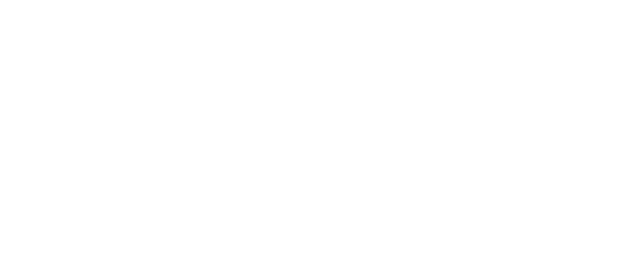
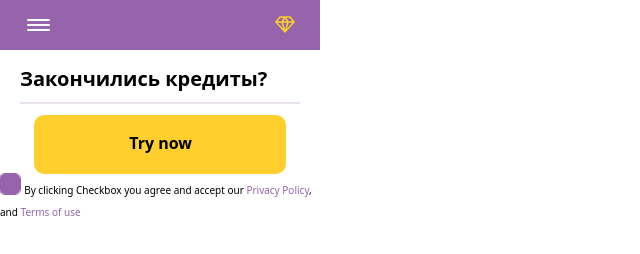
Before and after one commit to starcorsair/test-blocks, a plain HTML site: page test-blocks/index.html in a window 1280 px wide. Shown: the whole page, without its empty margins (0-640 px from the left). Drawn offline with Linux system fonts and the light colour scheme.

Commit message:
Add files via upload

```diff
--- a/test-blocks/index.css
+++ b/test-blocks/index.css
@@ -0,0 +1,221 @@
+/*all list*/
+* {
+  margin: 0;
+  padding: 0;
+  box-sizing: border-box;
+  font-family: system-ui, -apple-system, BlinkMacSystemFont, "Segoe UI", Roboto,
+    Oxygen, Ubuntu, Cantarell, "Open Sans", "Helvetica Neue", sans-serif;
+}
+/*site header*/
+.header {
+  max-width: 320px;
+  height: 50px;
+  background-color: rgba(149, 100, 170, 1);
+}
+/*burger menu*/
+.nav_menu {
+  z-index: 2;
+}
+
+.burger-checkbox {
+  position: absolute;
+  visibility: hidden;
+}
+.burger {
+  position: relative;
+  z-index: 1;
+  cursor: pointer;
+  display: block;
+  position: relative;
+  border: none;
+  background: transparent;
+  width: 23px;
+  height: 12px;
+}
+.burger::before,
+.burger::after {
+  content: "";
+  left: 0;
+  position: absolute;
+  display: block;
+  width: 23px;
+  height: 2px;
+  border-radius: 5px;
+  background: rgb(255, 255, 255);
+  margin: 0;
+}
+.burger::before {
+  top: 0;
+  box-shadow: 0 5px 0 rgb(255, 255, 255);
+  transition: box-shadow 0.3s 0.15s, top 0.3s 0.15s, transform 0.3s;
+}
+.burger::after {
+  bottom: 0;
+  transition: bottom 0.3s 0.15s, transform 0.3s;
+}
+.burger-checkbox:checked + .burger::before {
+  top: 10px;
+  transform: rotate(45deg);
+  box-shadow: 0 5px 0 rgba(250, 249, 249, 0);
+  transition: box-shadow 0.15s, top 0.3s, transform 0.3s 0.15s;
+}
+.burger-checkbox:checked + .burger::after {
+  bottom: 0;
+  transform: rotate(-45deg);
+  transition: bottom 0.3s, transform 0.3s 0.15s;
+}
+.menu-list {
+  top: 0;
+  left: 0;
+  position: absolute;
+  display: grid;
+  gap: 12px;
+  padding: 42px 0;
+  margin: 0;
+  background: rgb(149, 100, 170);
+  list-style-type: none;
+  transform: translateX(-100%);
+  transition: 0.3s;
+  width: 200px;
+}
+.menu-item {
+  display: block;
+  padding: 8px;
+  color: white;
+  font-size: 18px;
+  text-align: center;
+  text-decoration: none;
+}
+.menu-item:hover {
+  background: rgba(255, 255, 255, 0.2);
+}
+.burger-checkbox:checked ~ .menu-list {
+  transform: translateX(0);
+}
+/*nav menu*/
+.nav_menu {
+  padding-left: 27px;
+  padding-top: 19px;
+}
+/* nav*/
+.nav {
+  display: flex;
+  height: 50px;
+}
+/*nav logo*/
+.logo_img {
+  width: 38px;
+  height: 35px;
+  padding: 0;
+  margin: 0;
+}
+.nav_logo {
+  margin-top: 7px;
+  margin-bottom: 8px;
+  padding-top: 0;
+  padding-bottom: 0;
+  padding-right: 16px;
+  margin-left: auto;
+}
+/* site main*/
+
+/*main block*/
+
+/*main first block*/
+
+.main_first {
+  max-width: 320px;
+  height: 50px;
+  background-color: rgb(255, 255, 255);
+}
+
+/*main title*/
+.main_title {
+  color: rgb(0, 0, 0);
+  font-size: 20px;
+  font-weight: 700;
+  word-wrap: break-word;
+  margin-top: 15px;
+  margin-bottom: 10px;
+  margin-left: 20px;
+}
+/*line*/
+.first_line {
+  width: 280px;
+  height: 2px;
+  opacity: 0.2;
+  background-color: rgb(149, 100, 170);
+  margin-left: 20px;
+  margin-right: 20px;
+}
+/*main third block*/
+.main_third {
+  max-width: 320px;
+  height: 50px;
+  background-color: rgb(255, 255, 255);
+}
+
+.main_third-flex {
+  display: flex;
+  align-items: center;
+  justify-content: center;
+  margin: 0;
+  padding: 0;
+}
+/*button*/
+.third_button {
+  appearance: none;
+  border: 0;
+  border-radius: 10px;
+  background: rgb(255, 207, 45);
+  color: rgb(0, 0, 0);
+  font-size: 16px;
+  font-weight: 700;
+  padding-top: 17px;
+  padding-bottom: 20px;
+  padding-left: 95.67px;
+  padding-right: 94.5px;
+}
+/*checkbox*/
+/*
+.third_input {
+  accent-color: rgb(149, 100, 170);
+}
+.third_input:checked {
+  accent-color: rgb(149, 100, 170);
+} */
+/*checkbox text*/
+.third_span {
+  font-family: system-ui, -apple-system, BlinkMacSystemFont, "Segoe UI", Roboto,
+    Oxygen, Ubuntu, Cantarell, "Open Sans", "Helvetica Neue", sans-serif;
+  font-weight: 400;
+  font-size: 10px;
+  line-height: 16px;
+  letter-spacing: 0%;
+  text-align: left;
+}
+/*checkbox link*/
+.span_link {
+  text-decoration: none;
+  color: rgb(149, 100, 170);
+}
+input[type="checkbox"] {
+  width: 20px !important;
+  height: 20px !important;
+  -webkit-appearance: none;
+  -moz-appearance: none;
+  -o-appearance: none;
+  appearance: none;
+  outline: 1px solid rgb(149, 100, 170);
+  box-shadow: none;
+  text-align: center;
+  background: rgb(149, 100, 170);
+  border-radius: 5px;
+}
+
+input[type="checkbox"]:checked:after {
+  content: "✔";
+  color: white;
+  width: 10px;
+  height: 5px;
+}
--- a/test-blocks/index.html
+++ b/test-blocks/index.html
@@ -3,7 +3,62 @@
   <head>
     <meta charset="UTF-8" />
     <meta name="viewport" content="width=device-width, initial-scale=1.0" />
-    <title>Document</title>
+    <link href="index.css" rel="stylesheet" />
+    <title>test block</title>
   </head>
-  <body></body>
+  <body>
+    <!--site header-->
+    <header class="header">
+      <div class="nav">
+        <!--burger menu-->
+        <div class="nav_menu">
+          <input type="checkbox" id="burger-checkbox" class="burger-checkbox" />
+          <label for="burger-checkbox" class="burger"></label>
+          <ul class="menu-list">
+            <li><a href="#" class="menu-item">#</a></li>
+            <li></li>
+            <li><a href="#" class="menu-item">#</a></li>
+            <li></li>
+            <li><a href="#" class="menu-item">#</a></li>
+            <li></li>
+            <li><a href="#" class="menu-item">#</a></li>
+            <li></li>
+          </ul>
+        </div>
+        <!--menu logo-->
+        <a class="nav_logo" href="#"
+          ><img src="images/frame_diamond1.svg" alt="logo" class="logo_img"
+        /></a>
+      </div>
+    </header>
+    <!--site main-->
+    <main class="main">
+      <!--main first block-->
+      <div class="main_first">
+        <h1 class="title main_title">Закончились кредиты?</h1>
+        <div class="first_line"></div>
+      </div>
+      <!--main second block-->
+      <div class="main_second"></div>
+      <!--main third block-->
+      <div class="main_third">
+        <div class="main_third-flex">
+          <button class="third_button">Try now</button>
+        </div>
+        <label class="third_label">
+          <input
+            type="checkbox"
+            name="accept"
+            value="agreed"
+            class="third_input"
+          />
+          <span class="third_span"
+            >By clicking Checkbox you agree and accept our
+            <a class="span_link" href="#">Privacy Policy</a>, and
+            <a class="span_link" href="#">Terms of use</a></span
+          >
+        </label>
+      </div>
+    </main>
+  </body>
 </html>
```
Also changed, not shown: test-blocks/images/diamond.svg (added), test-blocks/images/frame_diamond1.svg (added), test-blocks/images/hamburger.svg (added), test-blocks/images/hamburger1.svg (added), test-blocks/images/hamburger2.svg (added).
